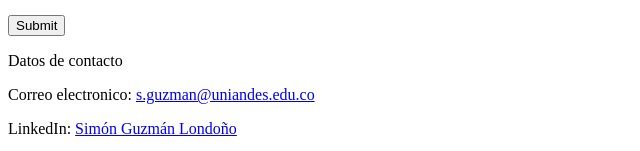
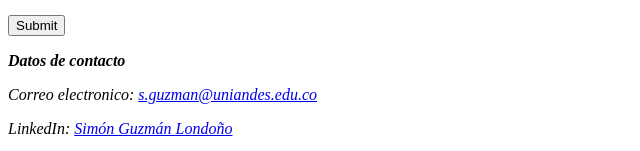
Before and after one commit to simonguzm997/My-First-Page, a plain HTML site: page index.html in a window 1280 px wide. Shown: the part 1902-2053 px from the top of the page, 0-640 px from the left. Drawn offline with Linux system fonts and the light colour scheme.

Commit message:
Update index.html

```diff
--- a/index.html
+++ b/index.html
@@ -103,9 +103,11 @@
 
       </div>
       <footer>
-        <p>Datos de contacto</p>
+        <address>
+        <p><strong>Datos de contacto</strong> </p>
         <p>Correo electronico: <a href="s.guzman@uniandes.edu.co">s.guzman@uniandes.edu.co</a></p>
         <p>LinkedIn: <a href="https://www.linkedin.com/in/sim%C3%B3n-guzm%C3%A1n-londo%C3%B1o-9292a01b5/">Simón Guzmán Londoño</a></p>
+        </address>
       </footer>
   </body>
 </html>
```
